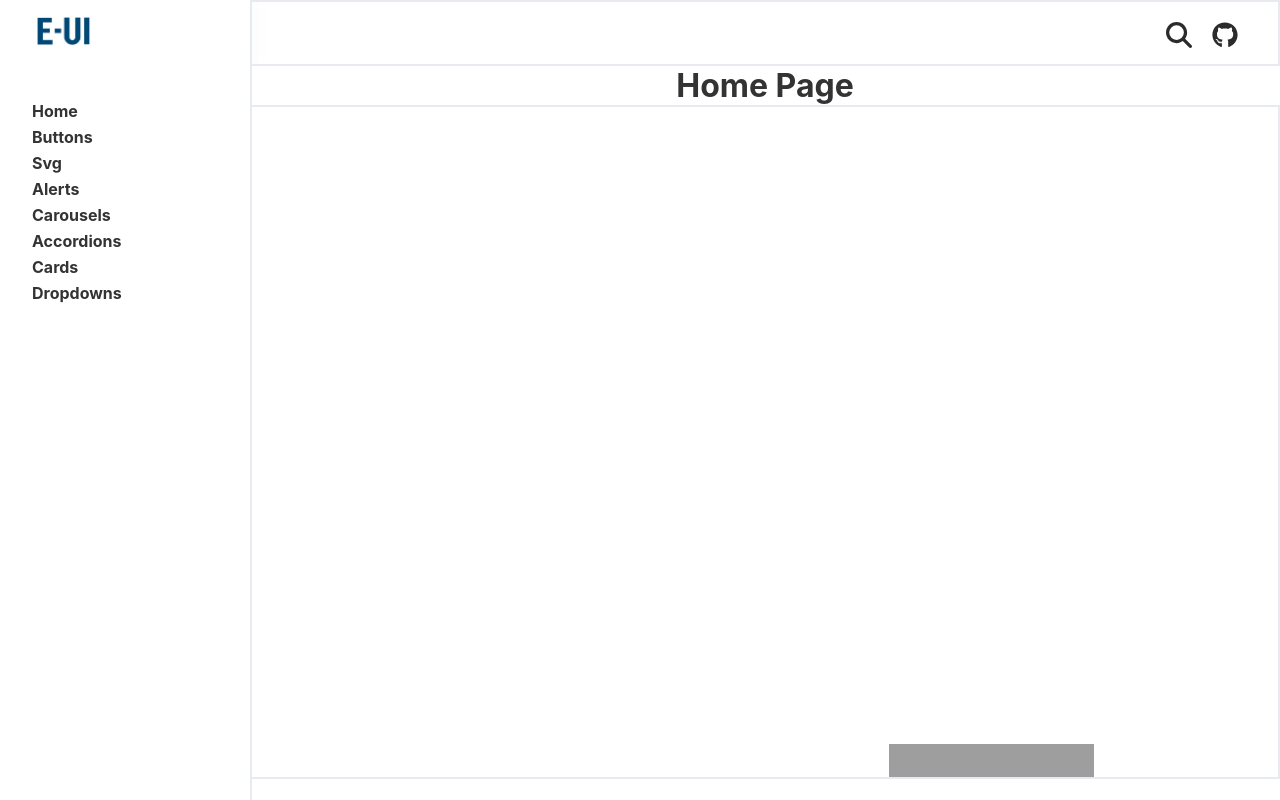
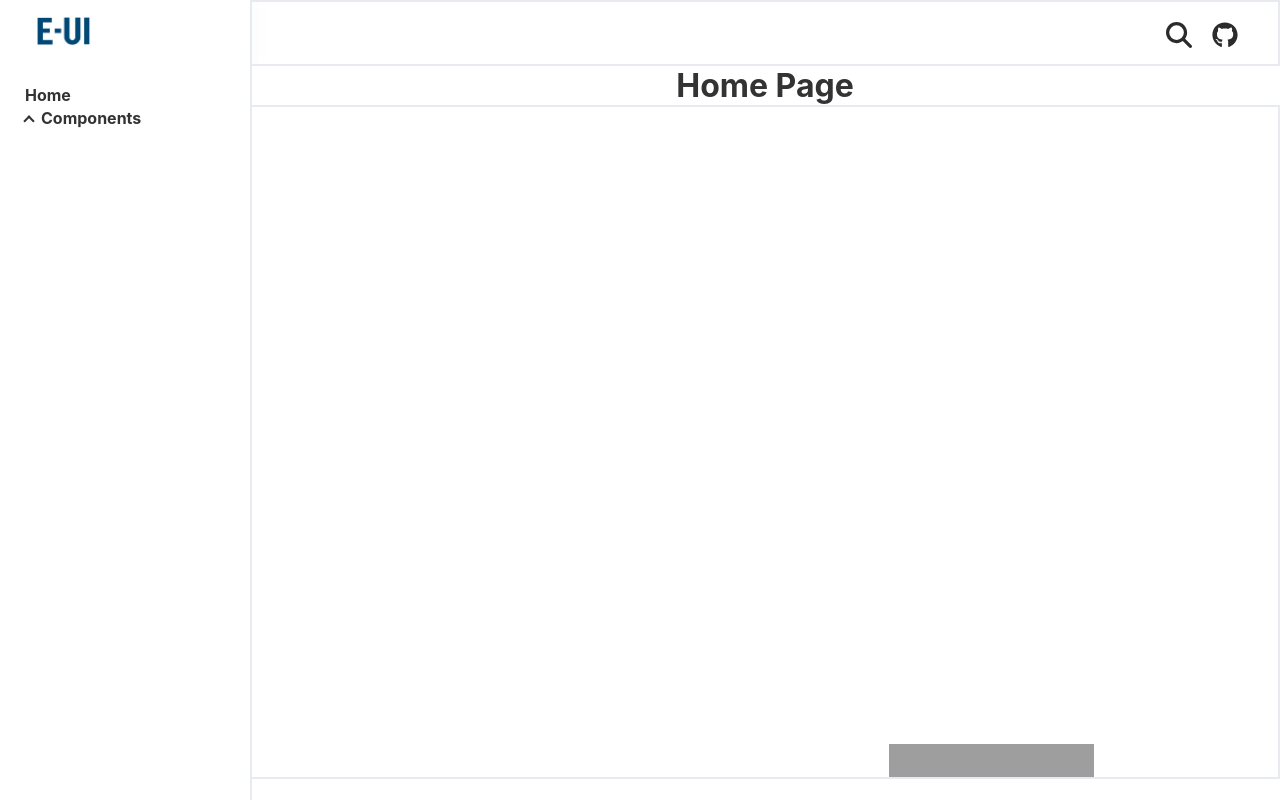
Before and after one commit to TarasKosiachenko/Element-UI, a React (Create React App) app: page / in a window 1280 px wide. Built offline with nearby package versions, Linux system fonts and the light colour scheme; grey boxes are pictures that could not be loaded.

Commit message:
fixed navigation added the ability to hide and show list

```diff
--- a/src/App.js
+++ b/src/App.js
@@ -5,7 +5,7 @@ import Carousels from "./components/Carousels/Carousels";
 import Accordions from "./components/Accordions/Accordions";
 import Cards from "./components/Cards/Cards";
 import HomePage from "./components/HomePage/HomePage";
-import List from "./components/List/List ";
+import List from "./components/List/List";
 import Dropdowns from "./components/Dropdowns/Dropdowns";
 import "./App.scss";
 import { Routes, Route, Link } from "react-router-dom";
--- a/src/App.scss
+++ b/src/App.scss
@@ -22,7 +22,6 @@ nav {
   -webkit-flex-shrink: 0;
   .navigate {
     border-right: 2px solid $border-color;
-    overflow-y: auto;
     position: fixed;
     height: $height-fuul-screen;
     display: flex;
@@ -34,22 +33,6 @@ nav {
       img {
         height: auto;
         width: 55px;
-      }
-    }
-
-    ul {
-      list-style: none;
-      padding: 2rem;
-      li {
-        padding: 3px 0;
-        a {
-          color: #333;
-          font-weight: 700;
-          text-decoration: none;
-        }
-      }
-      li :hover {
-        color: #7b7b7b;
       }
     }
   }
--- a/src/components/List/List .jsx
+++ /dev/null
@@ -1,34 +0,0 @@
-import { Link } from "react-router-dom";
-
-const List = () => {
-  return (
-    <ul>
-      <li>
-        <Link to="/">Home</Link>
-      </li>
-      <li>
-        <Link to="buttons">Buttons</Link>
-      </li>
-      <li>
-        <Link to="svg">Svg</Link>
-      </li>
-      <li>
-        <Link to="alerts">Alerts</Link>
-      </li>
-      <li>
-        <Link to="carousels">Carousels</Link>
-      </li>
-      <li>
-        <Link to="accordions">Accordions</Link>
-      </li>
-      <li>
-        <Link to="cards">Cards</Link>
-      </li>
-      <li>
-        <Link to="dropdowns">Dropdowns</Link>
-      </li>
-    </ul>
-  );
-};
-
-export default List;
--- /dev/null
+++ b/src/components/List/List.jsx
@@ -0,0 +1,63 @@
+import React, { useState, useRef, useEffect } from "react";
+import { Link } from "react-router-dom";
+import "./List.scss";
+
+const List = () => {
+  const listRef = useRef(null);
+  const [isListOpen, setIsListOpen] = useState(false);
+
+  useEffect(() => {
+    if (isListOpen) {
+      listRef.current.style.maxHeight = `${listRef.current.scrollHeight}px`;
+    } else {
+      listRef.current.style.maxHeight = "0";
+    }
+  }, [isListOpen]);
+
+  const handleListClick = () => {
+    setIsListOpen(!isListOpen);
+  };
+
+  return (
+    <div className="nav_lists">
+      <li>
+          <Link to="/">Home</Link>
+        </li>
+      <p
+        className={`list_header ${!isListOpen ? "hide" : ""}`}
+        onClick={handleListClick}
+      >
+        Components
+      </p>
+
+      <ul
+        className="list_body"
+        ref={listRef}
+      >
+        <li>
+          <Link to="buttons">Buttons</Link>
+        </li>
+        <li>
+          <Link to="svg">Svg</Link>
+        </li>
+        <li>
+          <Link to="alerts">Alerts</Link>
+        </li>
+        <li>
+          <Link to="carousels">Carousels</Link>
+        </li>
+        <li>
+          <Link to="accordions">Accordions</Link>
+        </li>
+        <li>
+          <Link to="cards">Cards</Link>
+        </li>
+        <li>
+          <Link to="dropdowns">Dropdowns</Link>
+        </li>
+      </ul>
+    </div>
+  );
+};
+
+export default List;
--- /dev/null
+++ b/src/components/List/List.scss
@@ -0,0 +1,49 @@
+.nav_lists {
+  padding: 16px 25px;
+  overflow-y: auto;
+}
+
+.list_header {
+  display: flex;
+  align-items: center;
+  color: #333;
+  font-weight: 700;
+  cursor: pointer;
+
+  &::before {
+    content: "";
+    display: block;
+    width: 6px;
+    height: 6px;
+    border-right: 2px solid #333;
+    border-top: 2px solid #333;
+    transform: rotate(135deg);
+    margin-right: 8px;
+    transition: all 0.3s ease-in-out;
+  }
+
+  &.hide::before {
+    transform: rotate(-45deg);
+    margin-bottom: -6px;
+  }
+}
+
+.list_body {
+  overflow: hidden;
+  padding-left: 1rem;
+  max-height: 0;
+  transition: all 0.3s ease;
+}
+
+li {
+  padding: 3px 0;
+  list-style: none;
+  a {
+    color: #333;
+    font-weight: 700;
+    text-decoration: none;
+  }
+}
+li:hover {
+  color: #7b7b7b;
+}
```
